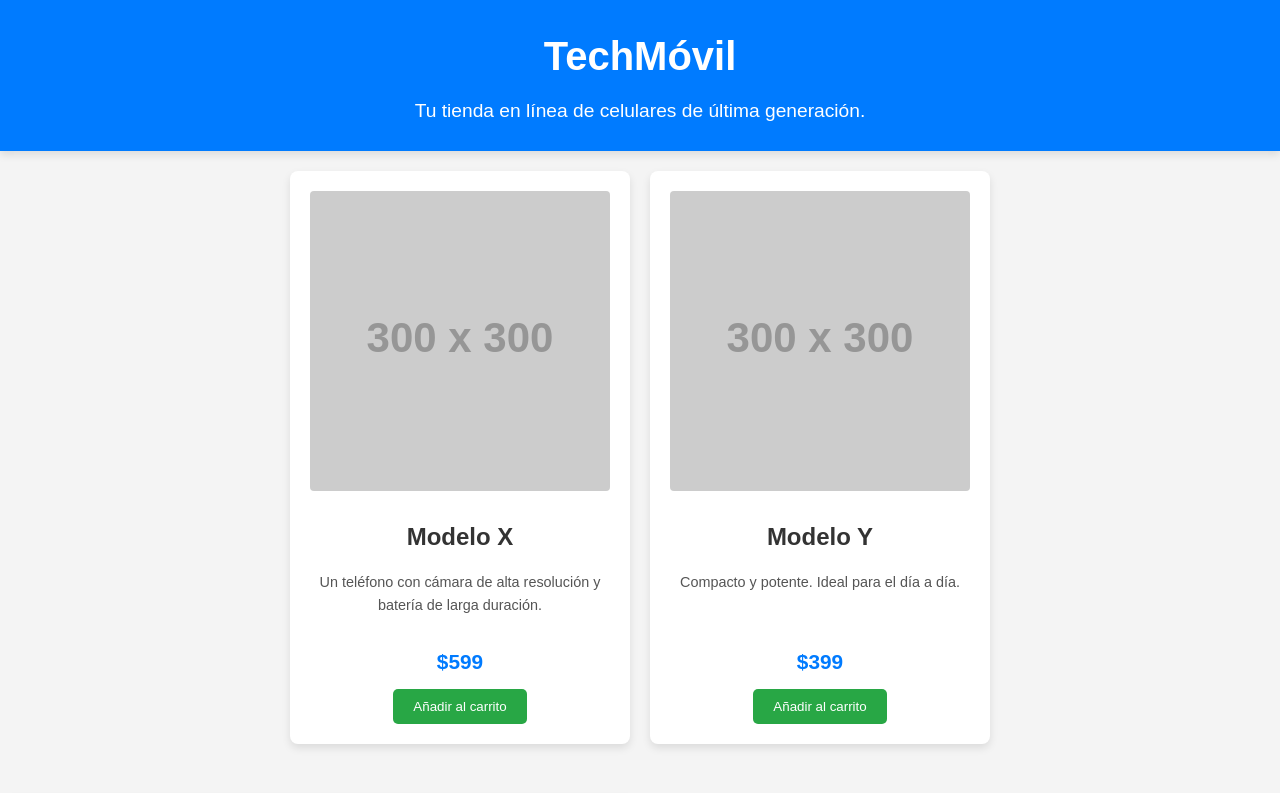
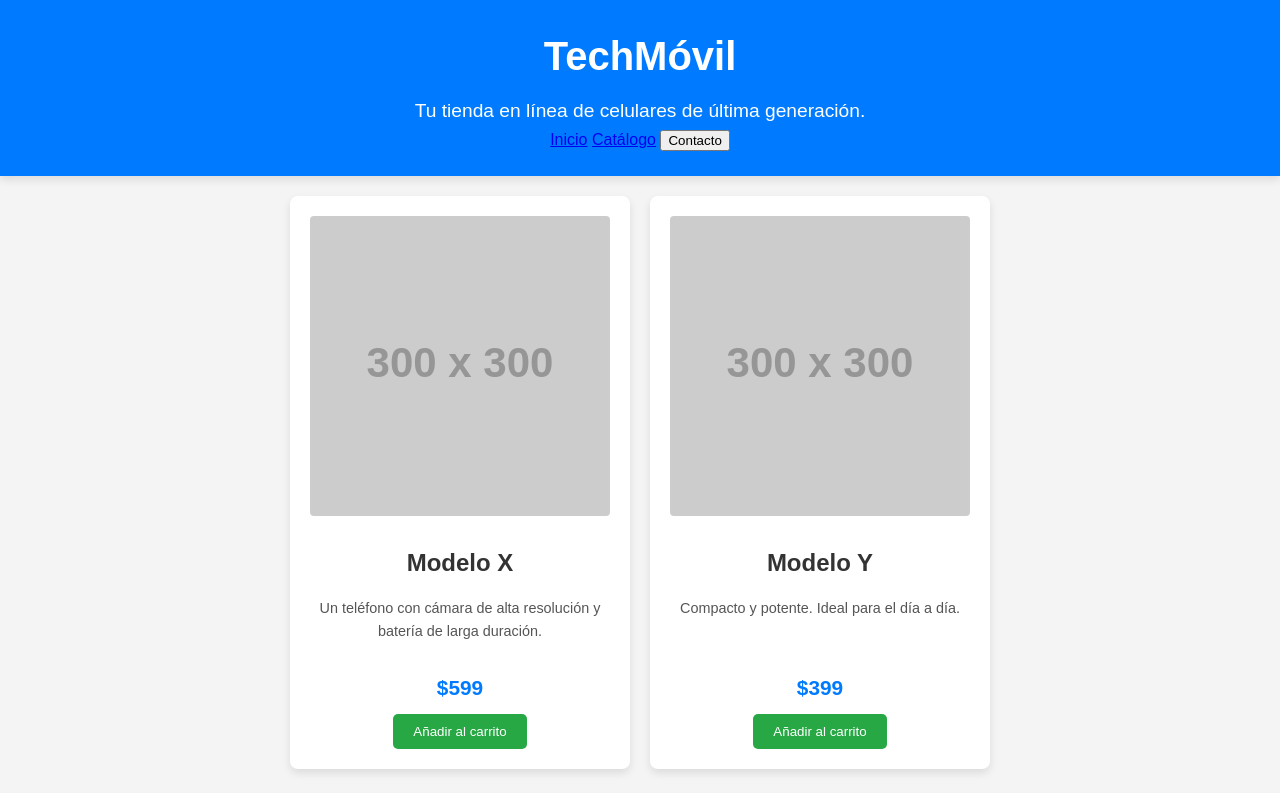
Before and after one commit to MOORMIX-DIGITAL/Moormix1, a plain HTML site: page index.html in a window 1280 px wide. Shown: the top 793 px of the page. Drawn offline with Linux system fonts and the light colour scheme; placeholder pictures from the web are drawn by us.

Commit message:
Update index.html
Correcion de bloques

```diff
--- a/index.html
+++ b/index.html
@@ -8,10 +8,15 @@
 </head>
 <body>
 
-    <header>
-        <h1>TechMóvil</h1>
-        <p>Tu tienda en línea de celulares de última generación.</p>
-    </header>
+   <header>
+    <h1>TechMóvil</h1>
+    <p>Tu tienda en línea de celulares de última generación.</p>
+    <nav>
+        <a href="index.html">Inicio</a>
+        <a href="catalogo.html">Catálogo</a>
+        <button id="contact-button">Contacto</button>
+    </nav>
+</header>
 
     <main class="container">
         <div class="product-card">
@@ -32,7 +37,7 @@
 
         </main>
 
-    <section class="contact-form">
+      <section class="contact-form">
     <h2>Contáctanos</h2>
     <form action="#">
         <label for="name">Nombre:</label>
@@ -56,5 +61,3 @@
 
 </body>
 </html>
-
-.
```
